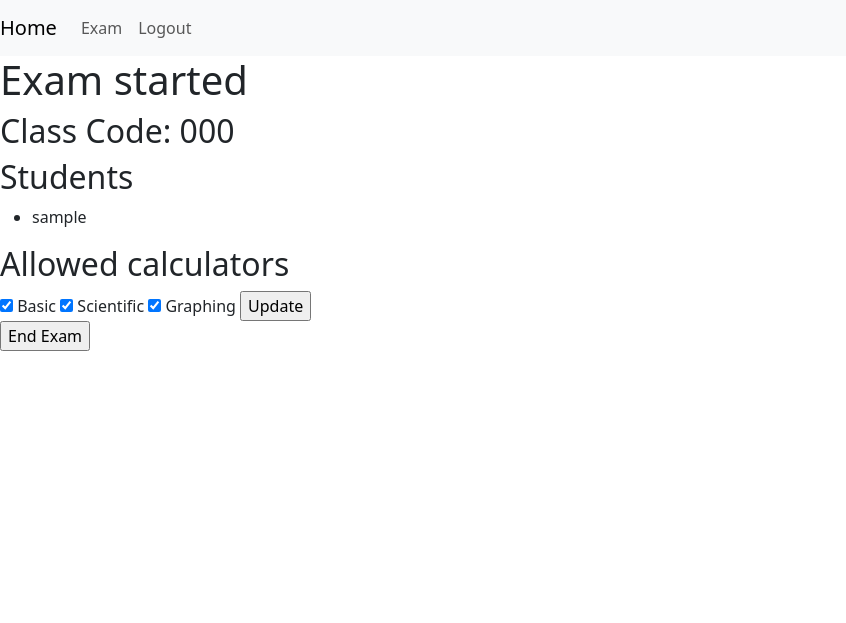
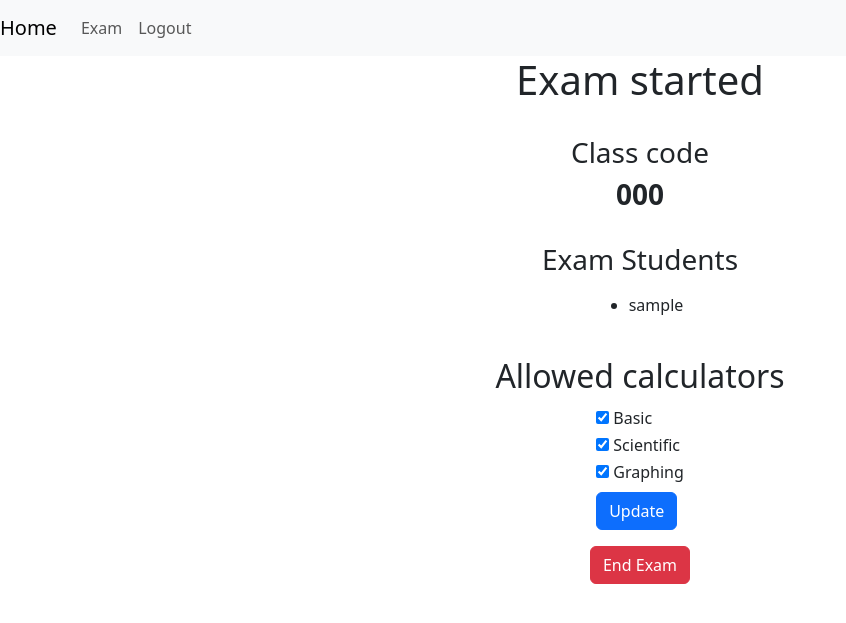
Before and after one commit to GraphiteApp/GraphiteTeacher, a Django app: page /exam in a window 1280 px wide. Shown: the top 623 px of the page, without its empty margins (0-846 px from the left). Run offline with Django 4.2, Linux system fonts and the light colour scheme; a user stored in the database is signed in; tables that the repository leaves empty hold one stand-in row (values such as "Sample post"); parts of the project's set-up code (start-up, migrations or seed data) failed here and were passed over.

Commit message:
update exam css

```diff
--- a/templates/ClassMonitor/exam.html
+++ b/templates/ClassMonitor/exam.html
@@ -2,11 +2,13 @@
 {% load static %}
 
 {% block body %}
-    <div>
     {% include "ClassMonitor/navbar.html" %}
+    <div class="d-flex flex-column justify-content-center align-items-center">
         <h1>Exam started</h1>
-        <h2>Class Code: {{ class_code }}</h2>
-        <h2>Students</h2>
+        <h3 class="mt-4">Class code</h3>
+        <h3><b>{{ class_code }}</b></h3>
+        <h3 class="mt-4">Exam Students</h3>
+        <div class="mt-2">
             {% if students_length %}
                 <ul>
                     {% for student in students %}
@@ -16,27 +18,30 @@
             {% else %}
                 <p>No students</p>
             {% endif %}
-
-        <h2>
+        </div>
+        <h2 class="mt-4">
             Allowed calculators
         </h2>
         <form action="/exam" method="post">
             {% csrf_token %}
             <input type="hidden" name="type" value="update_calculators">
             {% for calculator in calculators %}
+                <div>
                     <label>
-                    <input type="checkbox" name="{{ calculator.name }}" value="{{ calculator.name }}" {% if calculator.isAllowed %}checked{% endif %}>
+                        <input class="mt-2" type="checkbox" name="{{ calculator.name }}" value="{{ calculator.name }}" {% if calculator.isAllowed %}checked{% endif %}>
                         {{ calculator.name }}
                         <br>
                     </label>
+                </div>
+
             {% endfor %}
-            <input type="submit" value="Update">
+            <input type="submit" value="Update" class="btn btn-primary mt-2">
         </form>
 
-        <form action="/exam" method="post">
+        <form action="/exam" method="post" class="mt-2">
             {% csrf_token %}
             <input type="hidden" name="type" value="end_exam">
-            <input type="submit" value="End Exam">
+            <input type="submit" value="End Exam" class="btn btn-danger mt-2">
         </form>
     </div>
 {% endblock %}
```
Lines whose indentation alone changed are shown as unchanged.
